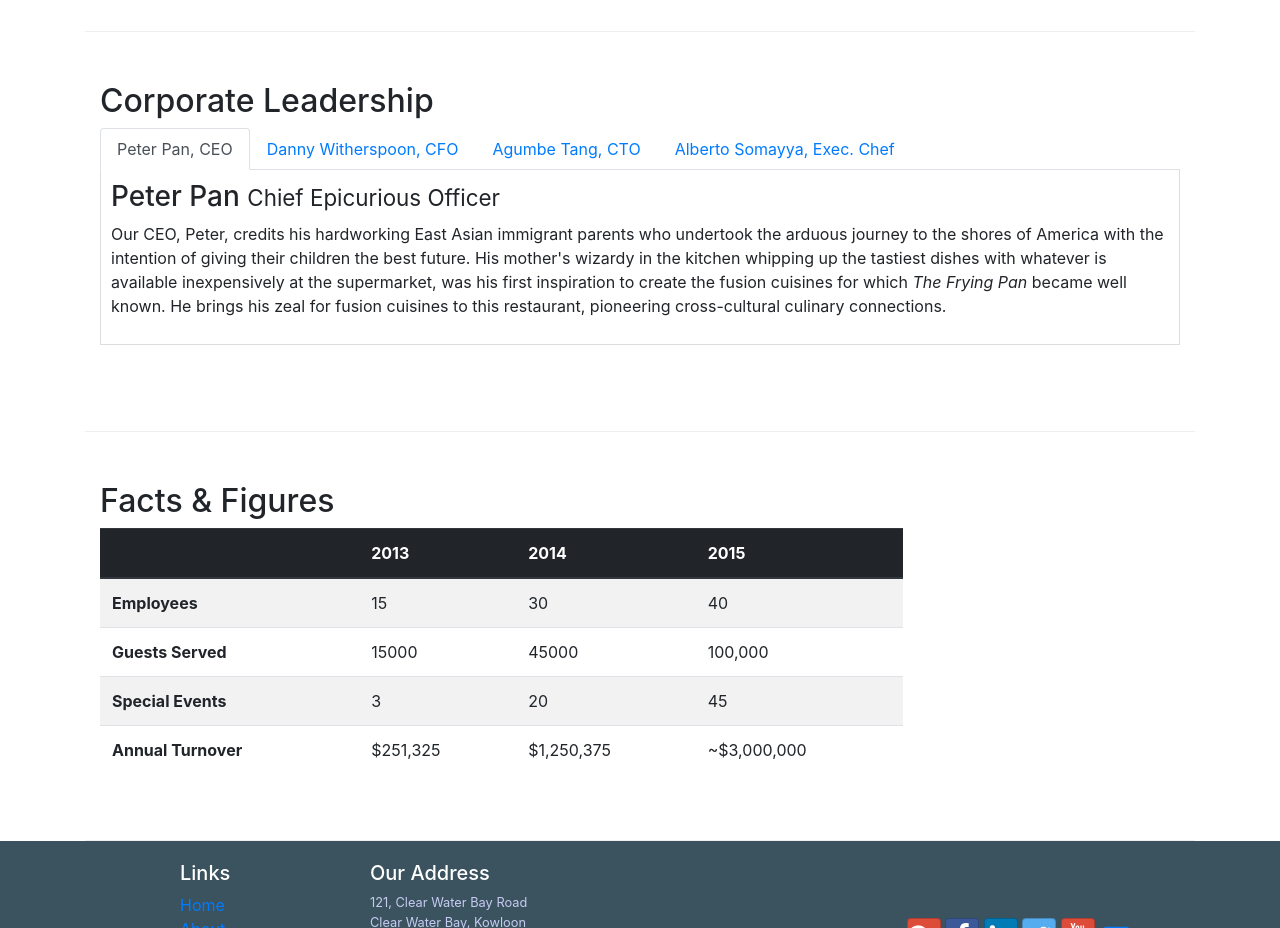
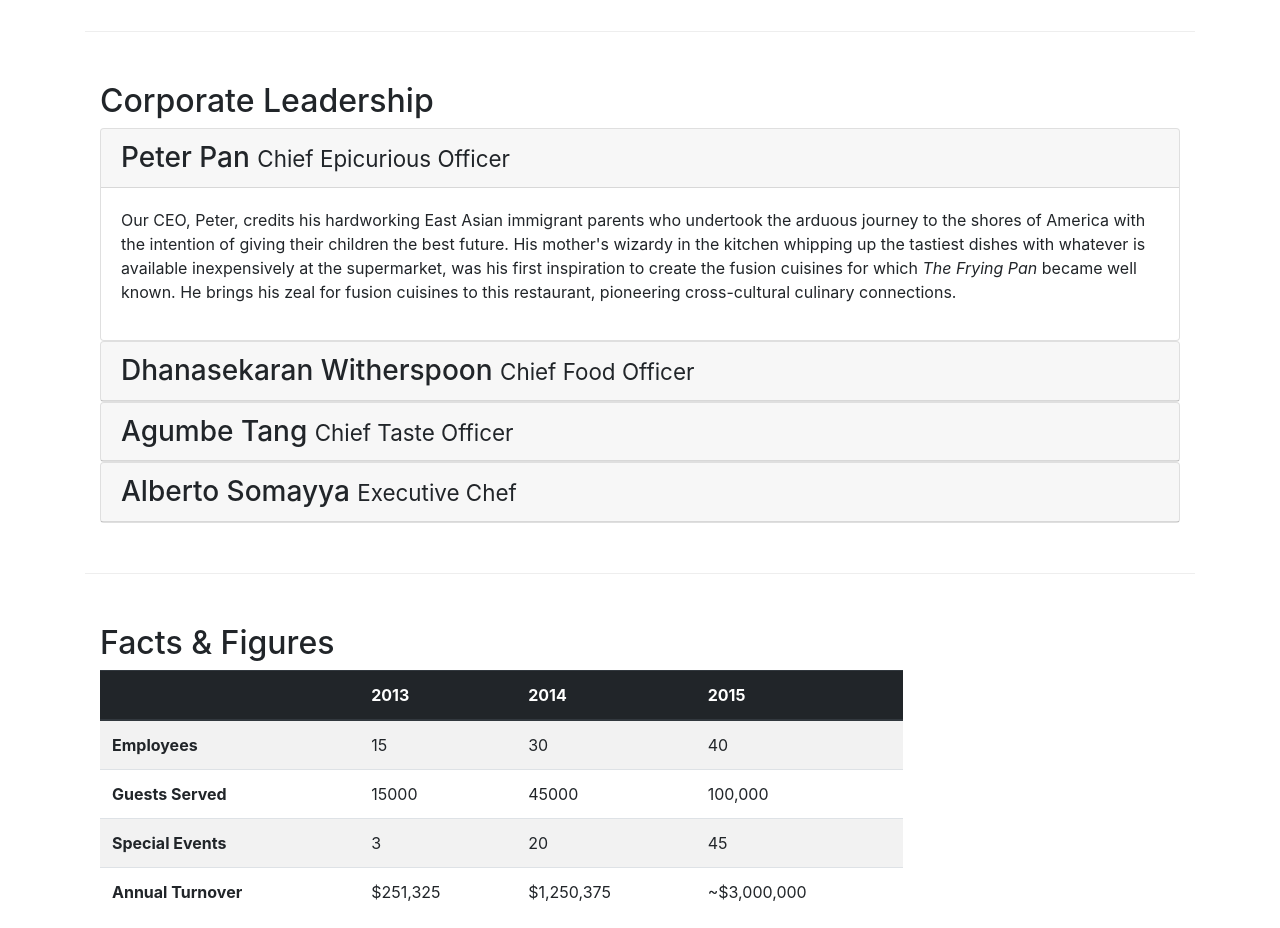
Before and after one commit to Emin-Abdurahmanov/conFusion, a website: page aboutus.html in a window 1280 px wide. Shown: the part 940-1868 px from the top of the page. Drawn offline with nearby package versions, Linux system fonts and the light colour scheme.

Commit message:
Accordion

```diff
--- a/aboutus.html
+++ b/aboutus.html
@@ -101,44 +101,70 @@
         <div class="row row-content">
             <div class="col-12">
                 <h2>Corporate Leadership</h2>
-                <ul class="nav nav-tabs">
-                    <li class="nav-item" ><a class="nav-link active" href="#peter" role="tab" data-toggle="tab">
-                        Peter Pan, CEO
-                    </a>
-                    </li>
-                    <li class="nav-item" ><a class="nav-link " href="#danny" role="tab" data-toggle="tab">
-                        Danny Witherspoon, CFO
-                    </a>
-                    </li>
-                    <li class="nav-item" ><a class="nav-link " href="#agumbe" role="tab" data-toggle="tab">
-                        Agumbe Tang, CTO
-                    </a>
-                    </li>
-                    <li class="nav-item" ><a class="nav-link " href="#alberto" role="tab" data-toggle="tab">
-                        Alberto Somayya, Exec. Chef
-                    </a>
-                    </li>
-                </ul>
-                <div class="tab-content">
-                    <div role="tabpanel" class="tab-pane fade show active" id="peter">
-                        <h3>Peter Pan <small>Chief Epicurious Officer</small></h3>
-                        <p class="d-none d-sm-block">Our CEO, Peter, credits his hardworking East Asian immigrant parents who undertook the arduous journey to the shores of America with the intention of giving their children the best future. His mother's wizardy in the kitchen whipping up the tastiest dishes with whatever is available inexpensively at the supermarket, was his first inspiration to create the fusion cuisines for which <em>The Frying Pan</em> became well known. He brings his zeal for fusion cuisines to this restaurant, pioneering cross-cultural culinary connections.</p>
+                <div id="accordion">
+                    <div class="card">
+                        <div class="card-header" role="tab" id="peterhead">
+                            <h3 class="mb-0">
+                                <a data-toggle="collapse"  data-target="#peter">
+                                    Peter Pan <small>Chief Epicurious Officer</small>
+                                </a>
+                            </h3>
+                        </div>
+                        <div  class="collapse show" id="peter" data-parent="#accordion">
+                            <div class="card-body">
+                                <p class="d-none d-sm-block">Our CEO, Peter, credits his hardworking East Asian immigrant parents who undertook the arduous journey to the shores of America with the intention of giving their children the best future. His mother's wizardy in the kitchen whipping up the tastiest dishes with whatever is available inexpensively at the supermarket, was his first inspiration to create the fusion cuisines for which <em>The Frying Pan</em> became well known. He brings his zeal for fusion cuisines to this restaurant, pioneering cross-cultural culinary connections.</p>
+                            </div>
+                        </div>
                     </div>
-                    <div role="tabpanel" class="tab-pane fade " id="danny">
-                        <h3>Dhanasekaran Witherspoon <small>Chief Food Officer</small></h3>
-                        <p class="d-none d-sm-block">Our CFO, Danny, as he is affectionately referred to by his colleagues, comes from a long established family tradition in farming and produce. His experiences growing up on a farm in the Australian outback gave him great appreciation for varieties of food sources. As he puts it in his own words, <em>Everything that runs, wins, and everything that stays, pays!</em></p>
+
+                    <div class="card">
+                        <div class="card-header" role="tab" id="dannyhead">
+                            <h3 class="mb-0">
+                                <a data-toggle="collapse"  data-target="#danny">
+                                    Dhanasekaran Witherspoon  <small>Chief Food Officer</small>
+                                </a>
+                            </h3>
+                        </div>
+                        <div  class="collapse" id="danny" data-parent="#accordion">
+                            <div class="card-body">
+                                <p class="d-none d-sm-block">Our CFO, Danny, as he is affectionately referred to by his colleagues, comes from a long established family tradition in farming and produce. His experiences growing up on a farm in the Australian outback gave him great appreciation for varieties of food sources. As he puts it in his own words, <em>Everything that runs, wins, and everything that stays, pays!</em></p>
+                            </div>
+                        </div>
                     </div>
-                    <div role="tabpanel" class="tab-pane fade " id="agumbe">
-                        <h3>Agumbe Tang <small>Chief Taste Officer</small></h3>
-                        <p class="d-none d-sm-block">Blessed with the most discerning gustatory sense, Agumbe, our CTO, personally ensures that every dish that we serve meets his exacting tastes. Our chefs dread the tongue lashing that ensues if their dish does not meet his exacting standards. He lives by his motto, <em>You click only if you survive my lick.</em></p>
+
+                    <div class="card">
+                        <div class="card-header" role="tab" id="agumbehead">
+                            <h3 class="mb-0">
+                                <a data-toggle="collapse"  data-target="#agumbe">
+                                    Agumbe Tang <small>Chief Taste Officer</small>
+                                </a>
+                            </h3>
+                        </div>
+                        <div  class="collapse" id="agumbe" data-parent="#accordion">
+                            <div class="card-body">
+                                <p class="d-none d-sm-block">Blessed with the most discerning gustatory sense, Agumbe, our CTO, personally ensures that every dish that we serve meets his exacting tastes. Our chefs dread the tongue lashing that ensues if their dish does not meet his exacting standards. He lives by his motto, <em>You click only if you survive my lick.</em></p>
+                            </div>
+                        </div>
                     </div>
-                    <div role="tabpanel" class="tab-pane fade " id="alberto">
-                        <h3>Alberto Somayya <small>Executive Chef</small></h3>
-                        <p class="d-none d-sm-block">Award winning three-star Michelin chef with wide International experience having worked closely with whos-who in the culinary world, he specializes in creating mouthwatering Indo-Italian fusion experiences. He says, <em>Put together the cuisines from the two craziest cultures, and you get a winning hit! Amma Mia!</em></p>
+                    <div class="card">
+                        <div class="card-header" role="tab" id="albertohead">
+                            <h3 class="mb-0">
+                                <a data-toggle="collapse"  data-target="#alberto">
+                                    Alberto Somayya <small>Executive Chef</small>
+                                </a>
+                            </h3>
+                        </div>
+                        <div  class="collapse" id="alberto" data-parent="#accordion">
+                            <div class="card-body">
+                                <p class="d-none d-sm-block">Award winning three-star Michelin chef with wide International experience having worked closely with whos-who in the culinary world, he specializes in creating mouthwatering Indo-Italian fusion experiences. He says, <em>Put together the cuisines from the two craziest cultures, and you get a winning hit! Amma Mia!</em></p>
+                            </div>
+                        </div>
                     </div>
                 </div>
             </div>
        </div>
+
+
        <div class="row row-content">
         <div class="col-12 col-sm-9">
             <h2>Facts & Figures</h2>
```
